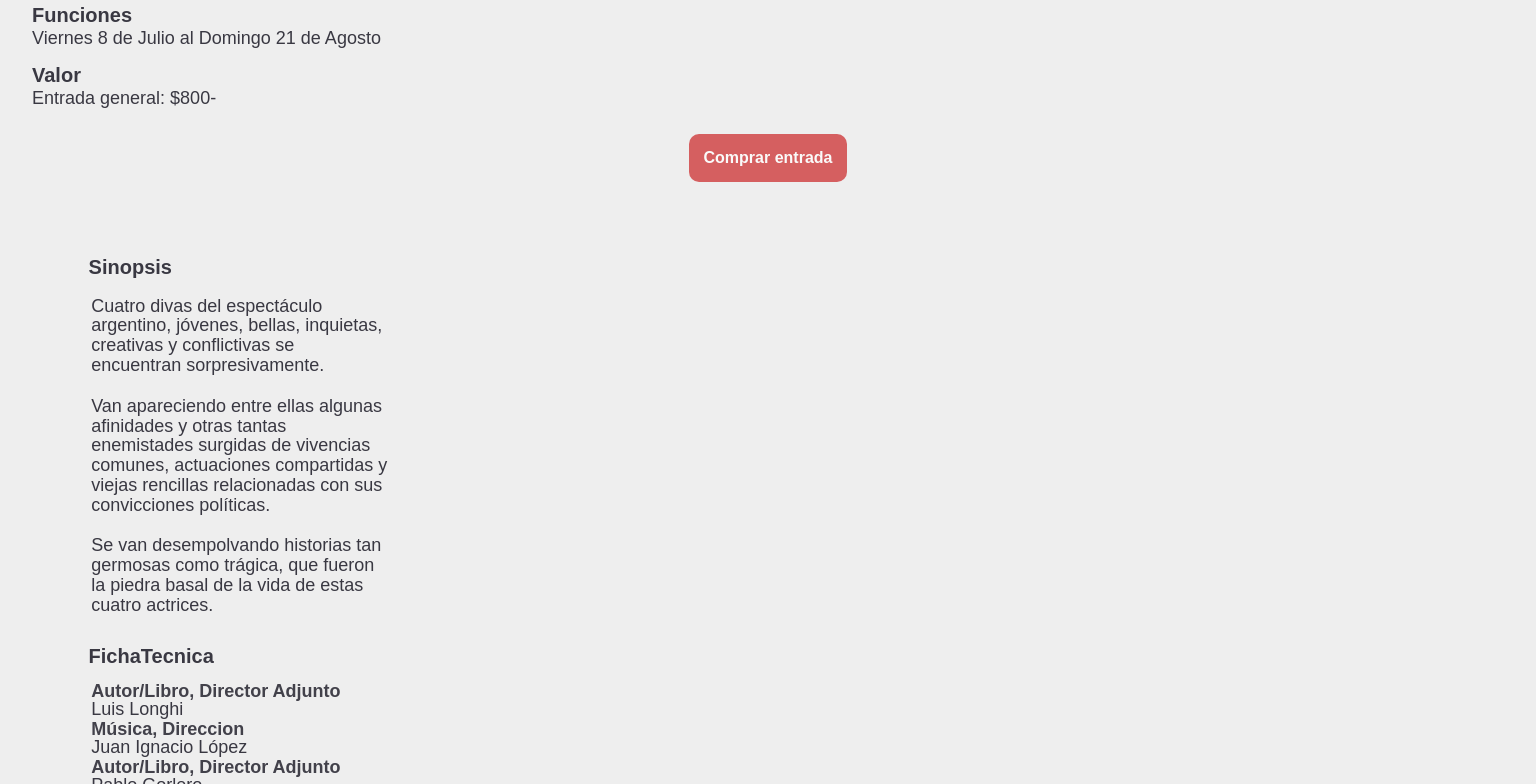
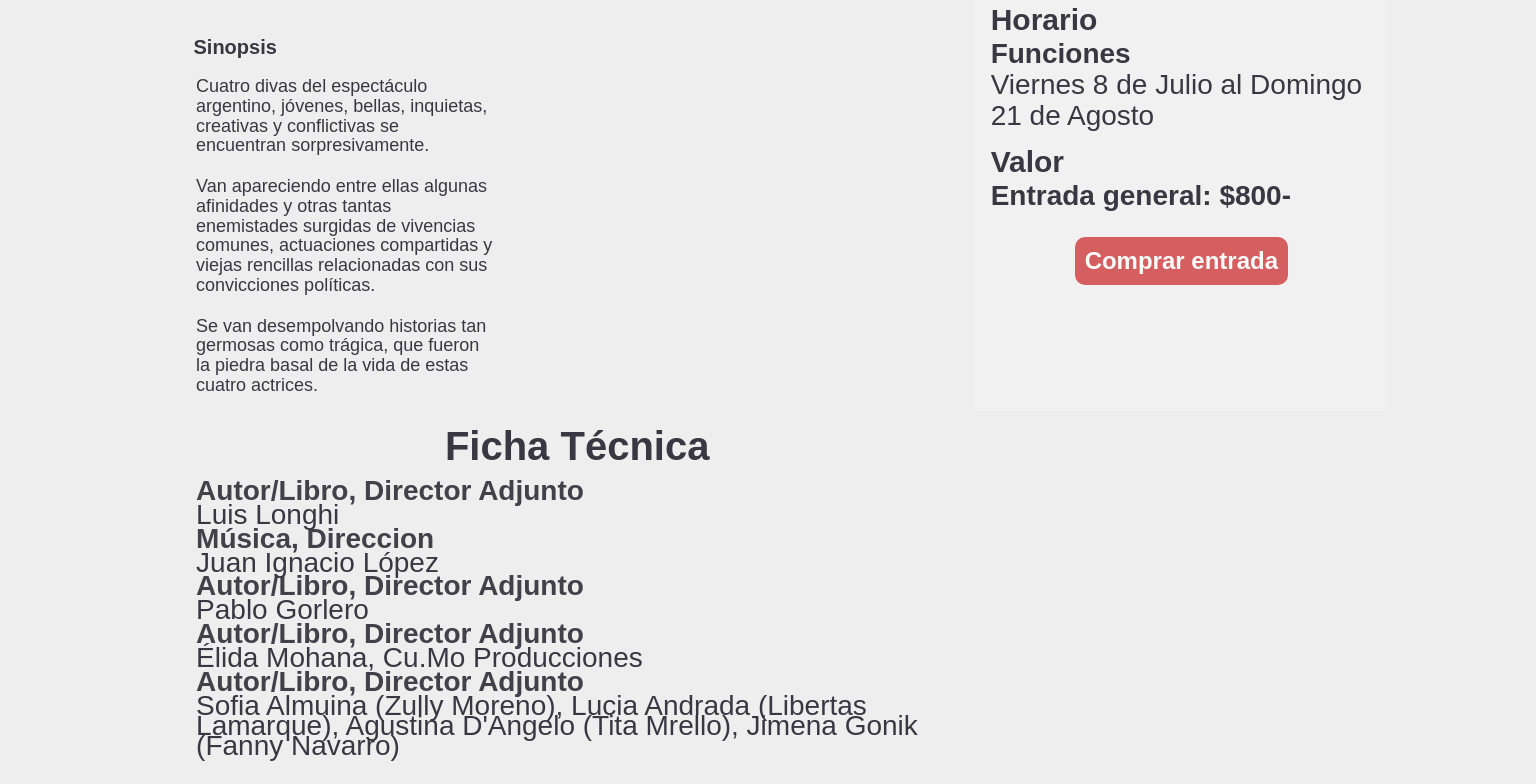
Before and after one commit to davaloslm/C6-09-ft-mern, a React (Create React App) app in the folder site/FRONT/centro-cultural/: page /detail in a window 1536 px wide. Shown: the part 820-1604 px from the top of the page. Built offline with nearby package versions, Linux system fonts and the light colour scheme; a web font is replaced by a local one.

Commit message:
Corrige estilos de vista detalle de evento de cine/artes escenicas

```diff
--- a/site/FRONT/centro-cultural/src/components/eventos/FichaTecnica.js
+++ b/site/FRONT/centro-cultural/src/components/eventos/FichaTecnica.js
@@ -5,7 +5,7 @@ import { evento } from "./Sinopsis";
 const FichaTecnica = () => {
   return (
     <div className="ficha-container">
-      <h2>FichaTecnica</h2>
+      <h2>Ficha Técnica</h2>
       <div>
         <h3>Autor/Libro, Director Adjunto</h3>
         <p>{evento.autor}</p>
--- a/site/FRONT/centro-cultural/src/components/eventos/HorariosEscenicasCine.js
+++ b/site/FRONT/centro-cultural/src/components/eventos/HorariosEscenicasCine.js
@@ -10,7 +10,8 @@ function HorariosEscenicasCine(props) {
     return (
         <>
         <div className='horarios-escenicas-cine-container'>
-            <span>Funciones</span>
+            <span className='event-horario'>Horario</span>
+            <p ><b>Funciones</b></p>
             <p>{props.fechaDeInicio} al {props.fechaDeFinalizacion} </p>
 
 
--- a/site/FRONT/centro-cultural/src/components/eventos/fichaTecnica.css
+++ b/site/FRONT/centro-cultural/src/components/eventos/fichaTecnica.css
@@ -3,8 +3,8 @@
 .ficha-container {
   display: flex;
   flex-direction: column;
-  width: 328px;
-  justify-content: center;
+/*   width: 328px; */
+/*   justify-content: center; */
   align-items: center;
   text-align: left;
   padding: 15px;
@@ -18,7 +18,7 @@
   text-align: left;
   width: 327px;
   height: 28px;
-  margin-left: 8%;
+  /* margin-left: 8%; */
 }
 .ficha-container h3 {
   font-size: 18px;
@@ -31,3 +31,24 @@
   line-height: 19.8px;
 
 }
+
+@media (min-width:1440px){
+  .ficha-container h2 {
+    font-size: 40px;
+    font-weight: 700;
+    line-height: 100%;
+    margin-bottom: 3%;
+    text-align: left;
+    width: 327px;
+    height: 28px;
+    margin-left: 8%;
+  }
+
+  .ficha-container h3 {
+    font-size: 28px;
+  }
+
+  .ficha-container p {
+    font-size: 28px;
+  }
+}
--- a/site/FRONT/centro-cultural/src/components/eventos/horariosEscenicasCine.css
+++ b/site/FRONT/centro-cultural/src/components/eventos/horariosEscenicasCine.css
@@ -13,3 +13,25 @@ div.horarios-escenicas-cine-container p{
     font-size: 18px;
     line-height: 110%;
 }
+
+div.horarios-escenicas-cine-container span.event-horario{
+    font-weight: 700;
+    font-size: 20px;
+    line-height: 100%;
+}
+
+@media(min-width: 1440px){
+
+    div.horarios-escenicas-cine-container span.event-horario{
+        font-weight: 700;
+        font-size: 30px;
+        line-height: 100%;
+    }
+
+    div.horarios-escenicas-cine-container p{
+        font-weight: 300;
+        font-size: 28px;
+        line-height: 110%;
+    }
+
+}
--- a/site/FRONT/centro-cultural/src/components/eventos/valor.css
+++ b/site/FRONT/centro-cultural/src/components/eventos/valor.css
@@ -13,3 +13,17 @@
     font-size: 18px;
     line-height: 110%;
 }
+
+@media (min-width:1440px){
+    .price-container p{
+        font-weight: 700;
+        font-size: 28px;
+    }
+
+    .price-container span{
+        font-weight: 700;
+        font-size: 30px;
+        line-height: 100%;;
+    }
+
+}
--- a/site/FRONT/centro-cultural/src/pages/Detail.js
+++ b/site/FRONT/centro-cultural/src/pages/Detail.js
@@ -16,6 +16,9 @@ const Detail = () => {
 
             <Card/>
 
+            <div className='event-container'>
+            <div className='event-grid-container'>
+                <div className='event-grid-1'>
                     <HorariosEscenicasCine
                         fechaDeInicio = "Viernes 8 de Julio"
                         fechaDeFinalizacion = "Domingo 21 de Agosto"
@@ -28,10 +31,18 @@ const Detail = () => {
                     <button>
                         Comprar entrada
                     </button>
+                </div>
 
+                <div className='event-grid-2'>
                 <Sinopsis/>
+                </div>
 
+
+                <div className='event-grid-3'>
                 <FichaTecnica/>
+                </div>
+            </div>
+            </div>
 
 
             <button>
--- a/site/FRONT/centro-cultural/src/styles/detalleEvento.css
+++ b/site/FRONT/centro-cultural/src/styles/detalleEvento.css
@@ -13,3 +13,63 @@ section.event{
     line-height: 24px;
     margin-top:15px;
 }
+
+.event button{
+
+    display: block;
+    background-color: var(--color-secondary);
+    color: var(--blanco);
+    padding: 15px;
+    font-weight: bold;
+    border-radius: 10px;
+    font-size: 16px;
+    border: none;
+    margin: 0 auto;
+      margin-top: 0px;
+    margin-top: 25px;
+    cursor: pointer;
+
+}
+
+
+
+@media (min-width: 1440px){
+
+    .event-container{
+        width: 1240px;
+        margin: 0 auto;
+
+    }
+
+    div.event-grid-container {
+        display: grid;
+        grid-template-columns: repeat(6, 1fr);
+        grid-template-rows: repeat(5, 1fr);
+        grid-column-gap: 0px;
+        grid-row-gap: 0px;
+
+        }
+
+    .event-grid-1 {
+        grid-area:  1 / 5 / 2 / 7;
+        background-color: #f1f1f1; }
+    .event-grid-2 { grid-area:  1 / 1 / 2 / 5; }
+    .event-grid-3 { grid-area:  2 / 1 / 3 / 5; }
+
+    .event button{
+
+        display: block;
+        background-color: var(--color-secondary);
+        color: var(--blanco);
+        padding: 10px;
+        font-weight: bold;
+        border-radius: 10px;
+        font-size: 24px;
+        border: none;
+        margin: 0 auto;
+        margin-top: 0px;
+        margin-top: 25px;
+        cursor: pointer;
+    }
+
+}
```
Lines whose indentation alone changed are shown as unchanged.
